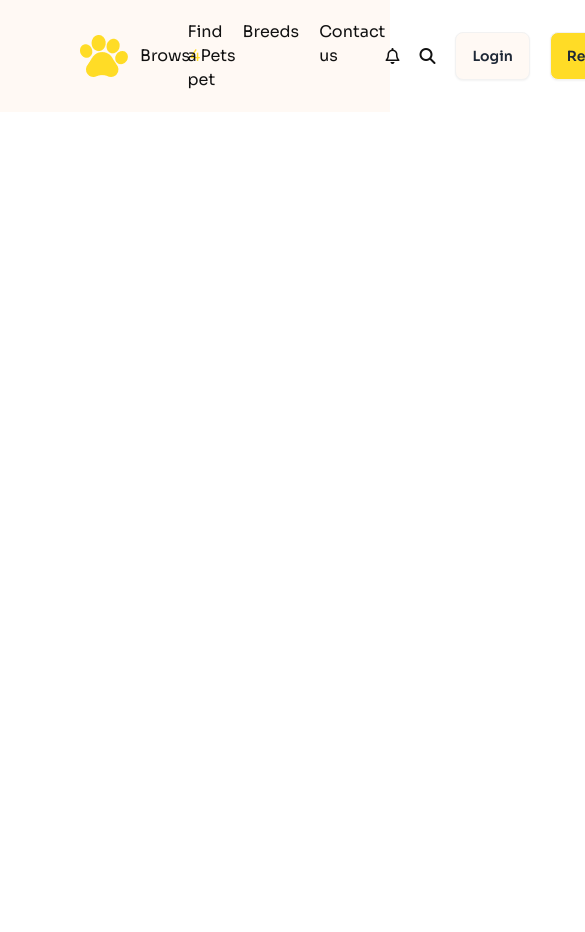
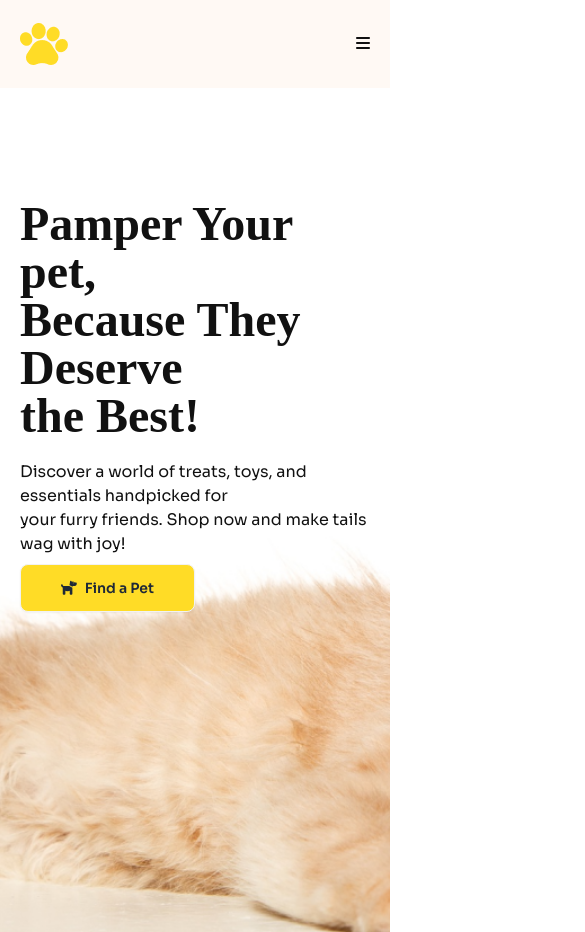
Before and after one commit to rehanuzzaman/Brows4Pets, a plain HTML site: page index.html in a window 390 px wide. Shown: the top 932 px of the page, 585 px wide, since content can reach past the window. Before the commit the page ends 844 px from the top, so only its background shows below. Drawn offline with nearby package versions, Linux system fonts and the light colour scheme; a web font is replaced by a local one.

Commit message:
Header Added

```diff
--- a/index.html
+++ b/index.html
@@ -48,25 +48,41 @@
 </head>
 <body class="sora-regular mx-auto text-[#111111]">
     <header>
-        <nav class="bg-background flex justify-between items-center px-20 py-5">
+        <nav class="bg-background flex justify-between items-center px-5 py-5 md:px-20 md:py-5">
             <div class="flex items-center space-x-3">
-                <img src="./Assets/logo-header.png" alt="Header Logo">
-                <h1>Brows<span class="text-accent">4</span>Pets</h1>
+                <div>
+                    <img src="./Assets/logo-header.png" alt="Header Logo">
+                </div>
+                <div>
+                    <h1 class="hidden md:inline">Brows<span class="text-accent">4</span>Pets</h1>
+                </div>
             </div>
-            <div>
+            <div class="hidden md:inline">
                 <ul class="flex space-x-5">
                     <li>Find a pet</li>
                     <li>Breeds</li>
                     <li>Contact us</li>
                 </ul>
             </div>
-            <div class="flex space-x-5 items-center">
-                <i class="fa-regular fa-bell"></i>
-                <i class="fa-solid fa-magnifying-glass"></i>
-                <button class="btn bg-background">Login</button>
-                <button class="btn bg-accent">Register</button>
+            <div class="hidden space-x-5 items-center md:inline">
+                <i class="fa-regular fa-bell md:inline"></i>
+                <i class="fa-solid fa-magnifying-glass md:inline"></i>
+                <button class="btn bg-background md:inline">Login</button>
+                <button class="btn bg-accent md:inline">Register</button>
+            </div>
+            <div class="sm:inline md:hidden">
+                <i class="fa-solid fa-bars"></i>
             </div>
         </nav>
+        <section class="px-5 md:px-20 bg-cover bg-no-repeat bg-top min-h-screen" style="background-image: url(./Assets/cat-big.png);">
+            <h1 class="pt-28 text-5xl font-bold adlam-regular">Pamper Your pet,<br>Because They Deserve<br>the Best!</h1>
+            <p class="py-5">
+                Discover a world of treats, toys, and essentials handpicked for<br>your furry friends. Shop now and make tails wag with joy!
+            </p>
+            <button class="btn bg-accent px-10 animate-bounce">
+                <i class="fa-solid fa-dog"></i>Find a Pet
+            </button>
+        </section>
     </header>
 
     <main>
```
